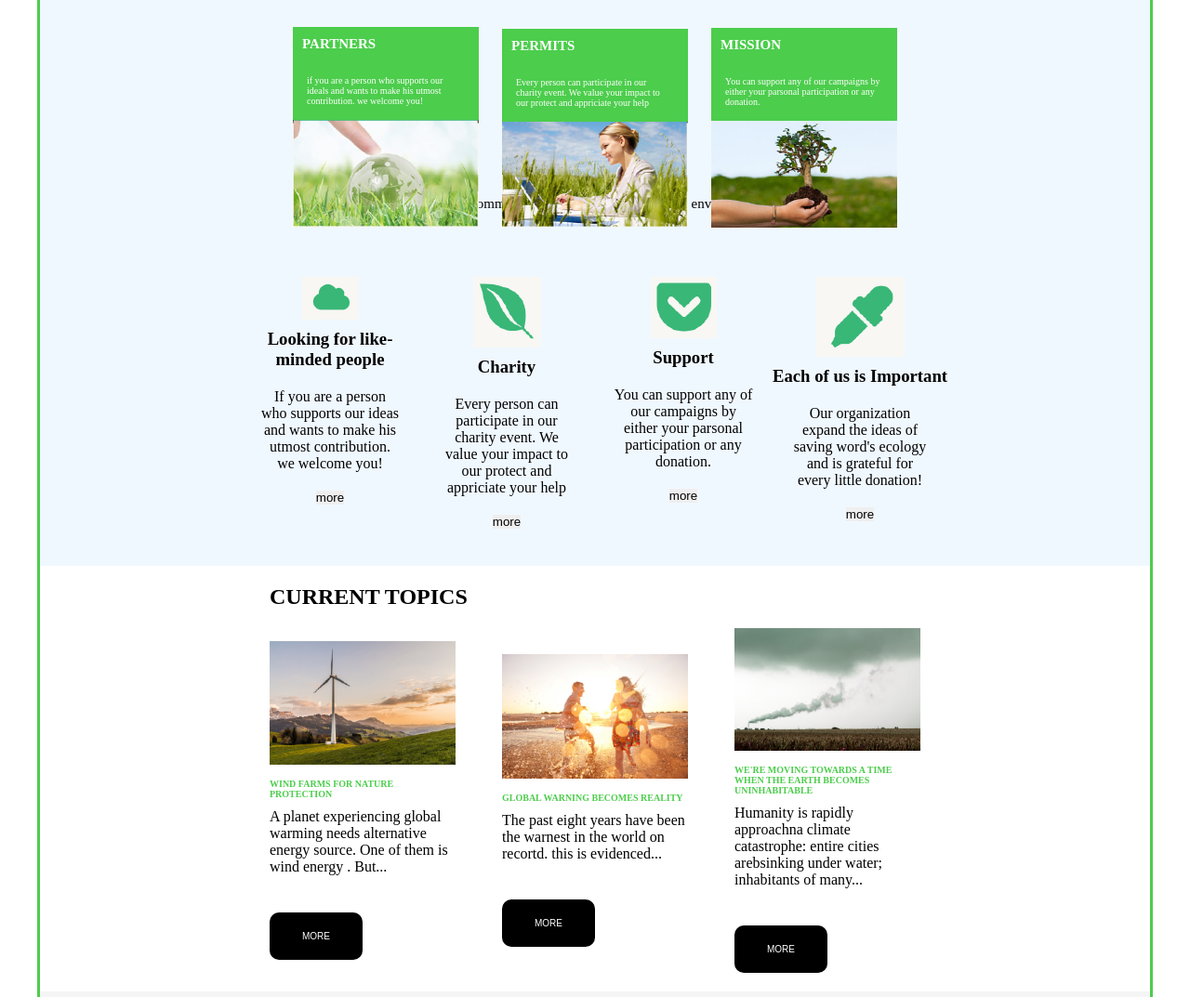
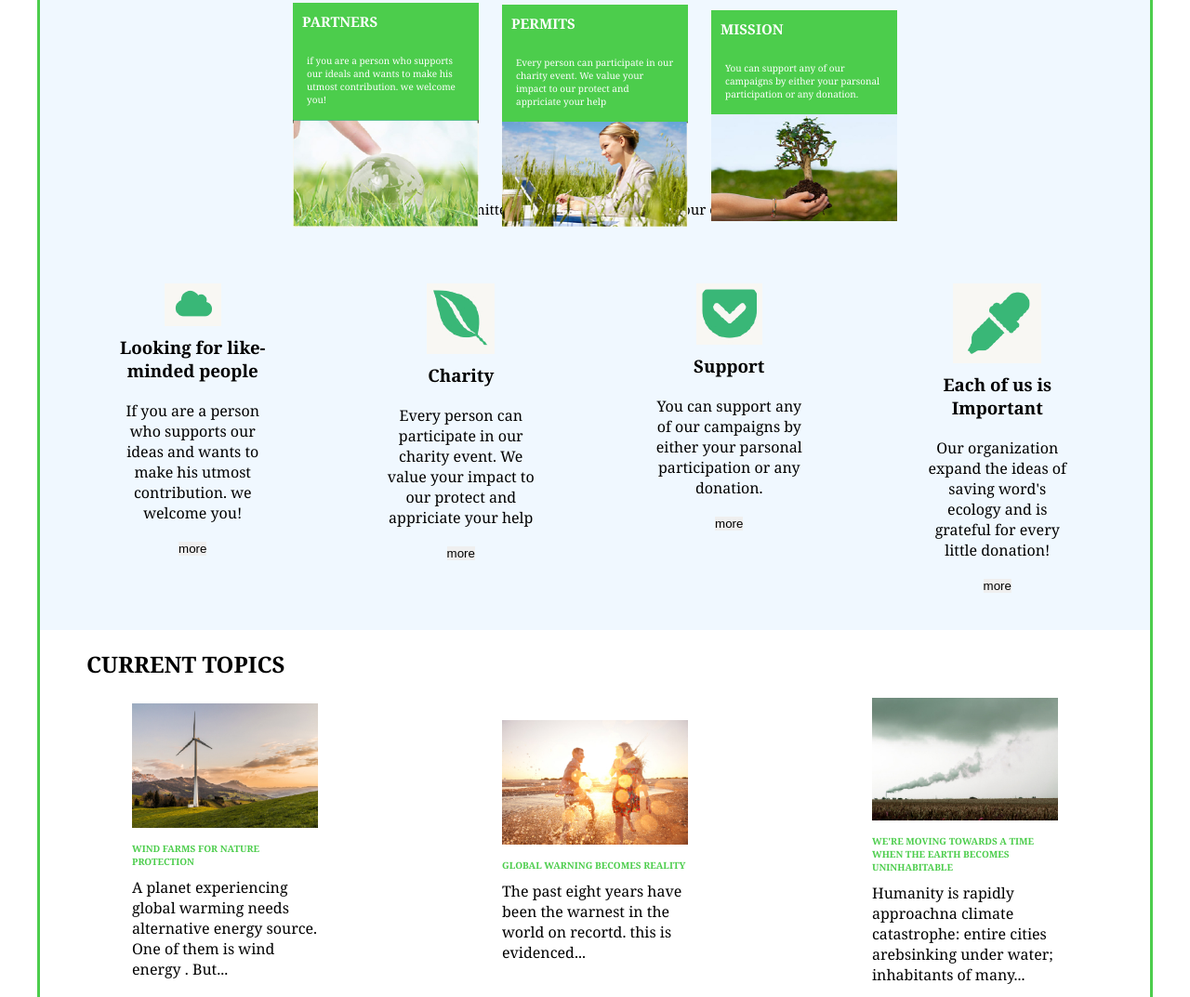
Before and after one commit to Adekoya-Tech/Epa-green-project-2, a plain HTML site: page index.html in a window 1280 px wide. Shown: the part 505-1578 px from the top of the page at 93% size. Drawn offline with Linux system fonts and the light colour scheme.

Commit message:
changing

```diff
--- a/style.css
+++ b/style.css
@@ -9,6 +9,7 @@ body{
     margin: 0 auto;
     border: 3px solid #4ccd4c ;
     cursor: default;
+    font-family: Cambria, Cochin, Georgia, Times, 'Times New Roman', serif;
 }
 header{
     display: flex;
@@ -145,7 +146,7 @@ nav ul li a.green{
     font-size: 15px;
 }
 .box-wrapper1 {
-    width: 800px;
+    width: 100%;
     display: flex;
     justify-content: space-evenly;
     text-align: center;
@@ -177,14 +178,16 @@ button {
 
 }
 .third-section {
-    width: 800px;
+    width: 100%;
     /* border: 2px solid red; */
     margin: 0 auto;
 }
 .box2-wrapper {
-    display: flex;
-    justify-content: space-evenly;
-    margin: 0 auto;
+    display:flex;
+    width: 100%;
+    justify-content: space-around;
+    /* margin: 0 auto; */
+    flex-wrap: wrap;
     align-items: center;
 }
 .item1-wrapper {
```
Also changed, not shown: image.1/capture-background.jpg.
